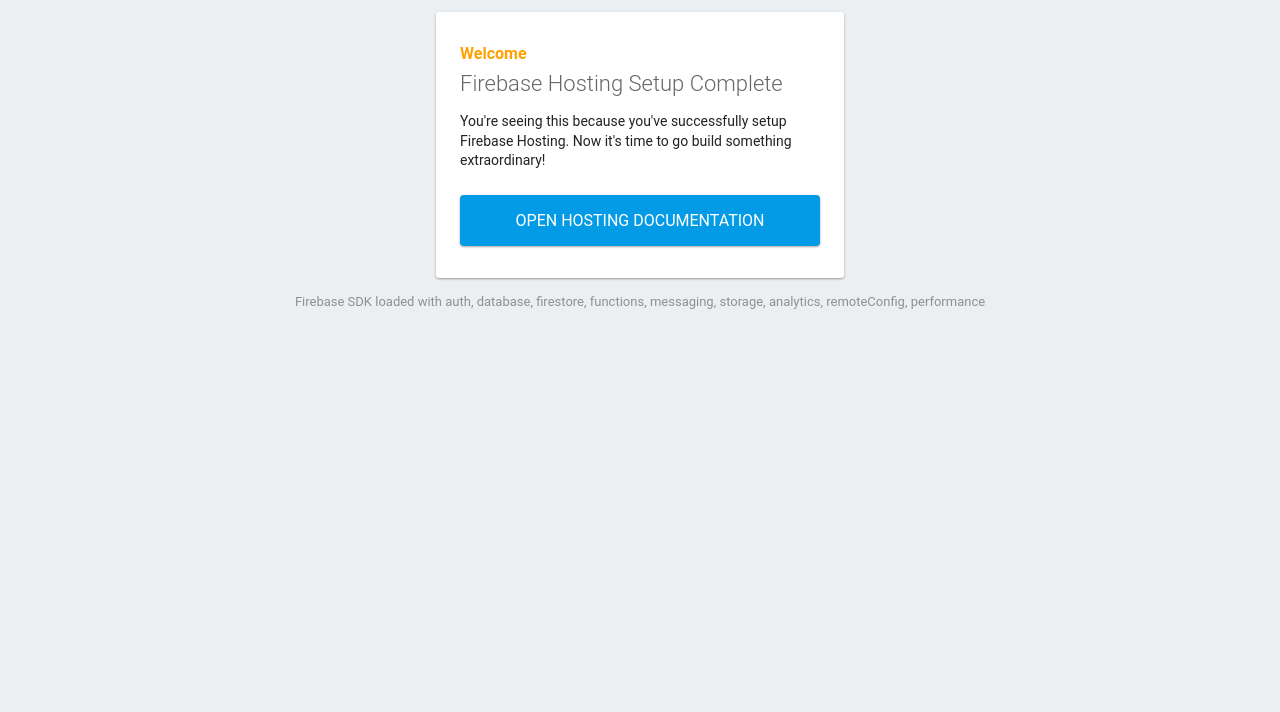
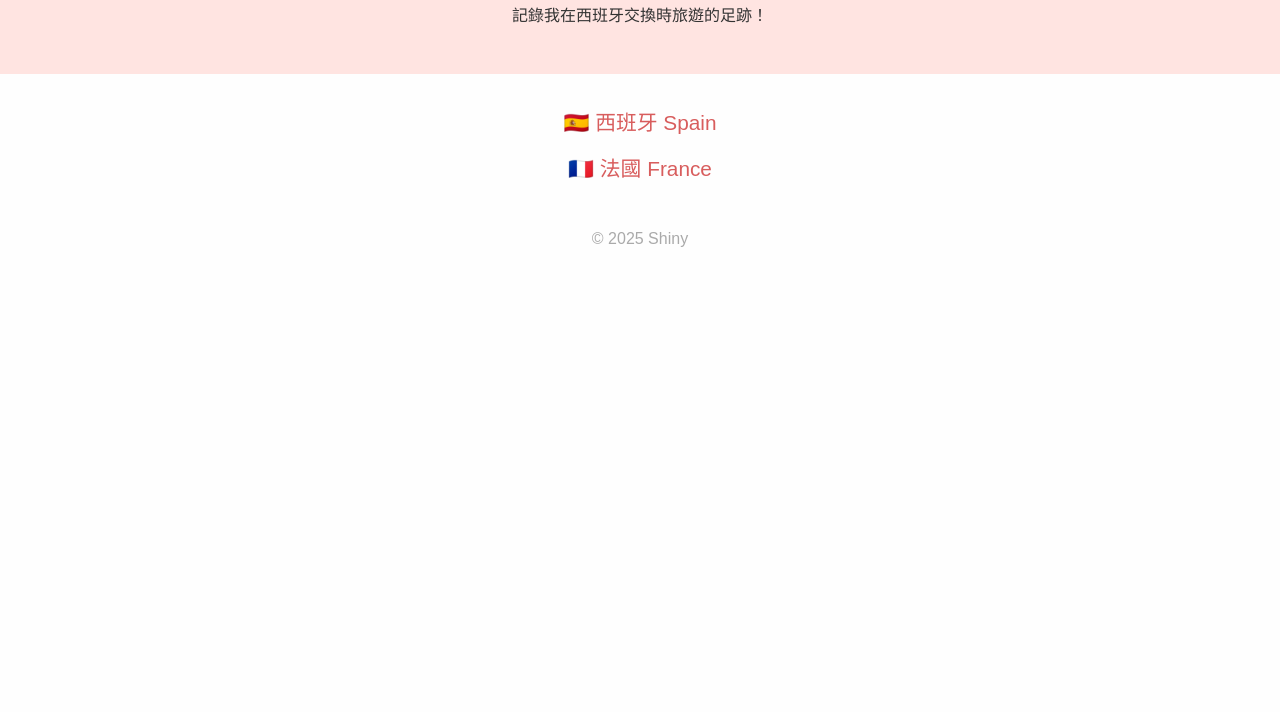
Before and after one commit to ShinyyyL/shiny-travel-web, a plain HTML site: page public/index.html in a window 1280 px wide. Shown: the part 88-800 px from the top of the page. Drawn offline with Linux system fonts and the light colour scheme; some packages are replaced by stand-ins of ours; files that its build step writes are made by us from their sources.

Commit message:
Add GA4 tracking code

```diff
--- a/public/index.html
+++ b/public/index.html
@@ -1,89 +1,34 @@
 <!DOCTYPE html>
-<html>
-  <head>
-    <meta charset="utf-8">
-    <meta name="viewport" content="width=device-width, initial-scale=1">
-    <title>Welcome to Firebase Hosting</title>
+<html lang="zh-Hant">
+<head>
+  <meta charset="UTF-8">
+  <title>Shiny's Travel Map</title>
+  <link rel="stylesheet" href="style.css">
+  <!-- GA4 Script -->
+  <script async src="https://www.googletagmanager.com/gtag/js?id=G-7R6TWT14TG"></script>
+  <script>
+    window.dataLayer = window.dataLayer || [];
+    function gtag(){dataLayer.push(arguments);}
+    gtag('js', new Date());
+    gtag('config', 'G-7R6TWT14TG');
+  </script>
+</head>
+<body>
+  <header>
+    <h1>✨ Shiny’s Travel Map ✈️</h1>
+    <p>記錄我在西班牙交換時旅遊的足跡！</p>
+  </header>
 
-    <!-- update the version number as needed -->
-    <script defer src="/__/firebase/12.0.0/firebase-app-compat.js"></script>
-    <!-- include only the Firebase features as you need -->
-    <script defer src="/__/firebase/12.0.0/firebase-auth-compat.js"></script>
-    <script defer src="/__/firebase/12.0.0/firebase-database-compat.js"></script>
-    <script defer src="/__/firebase/12.0.0/firebase-firestore-compat.js"></script>
-    <script defer src="/__/firebase/12.0.0/firebase-functions-compat.js"></script>
-    <script defer src="/__/firebase/12.0.0/firebase-messaging-compat.js"></script>
-    <script defer src="/__/firebase/12.0.0/firebase-storage-compat.js"></script>
-    <script defer src="/__/firebase/12.0.0/firebase-analytics-compat.js"></script>
-    <script defer src="/__/firebase/12.0.0/firebase-remote-config-compat.js"></script>
-    <script defer src="/__/firebase/12.0.0/firebase-performance-compat.js"></script>
-    <!--
-      initialize the SDK after all desired features are loaded, set useEmulator to false
-      to avoid connecting the SDK to running emulators.
-    -->
-    <script defer src="/__/firebase/init.js?useEmulator=true"></script>
+  <main>
+    <ul class="travel-list">
+      <li><a href="spain.html">🇪🇸 西班牙 Spain</a></li>
+      <li><a href="france.html">🇫🇷 法國 France</a></li>
+      <!-- 之後可以新增更多國家 -->
+    </ul>
+  </main>
 
-    <style media="screen">
-      body { background: #ECEFF1; color: rgba(0,0,0,0.87); font-family: Roboto, Helvetica, Arial, sans-serif; margin: 0; padding: 0; }
-      #message { background: white; max-width: 360px; margin: 100px auto 16px; padding: 32px 24px; border-radius: 3px; }
-      #message h2 { color: #ffa100; font-weight: bold; font-size: 16px; margin: 0 0 8px; }
-      #message h1 { font-size: 22px; font-weight: 300; color: rgba(0,0,0,0.6); margin: 0 0 16px;}
-      #message p { line-height: 140%; margin: 16px 0 24px; font-size: 14px; }
-      #message a { display: block; text-align: center; background: #039be5; text-transform: uppercase; text-decoration: none; color: white; padding: 16px; border-radius: 4px; }
-      #message, #message a { box-shadow: 0 1px 3px rgba(0,0,0,0.12), 0 1px 2px rgba(0,0,0,0.24); }
-      #load { color: rgba(0,0,0,0.4); text-align: center; font-size: 13px; }
-      @media (max-width: 600px) {
-        body, #message { margin-top: 0; background: white; box-shadow: none; }
-        body { border-top: 16px solid #ffa100; }
-      }
-    </style>
-  </head>
-  <body>
-    <div id="message">
-      <h2>Welcome</h2>
-      <h1>Firebase Hosting Setup Complete</h1>
-      <p>You're seeing this because you've successfully setup Firebase Hosting. Now it's time to go build something extraordinary!</p>
-      <a target="_blank" href="https://firebase.google.com/docs/hosting/">Open Hosting Documentation</a>
-    </div>
-    <p id="load">Firebase SDK Loading&hellip;</p>
-
-    <script>
-      document.addEventListener('DOMContentLoaded', function() {
-        const loadEl = document.querySelector('#load');
-        // // 🔥🔥🔥🔥🔥🔥🔥🔥🔥🔥🔥🔥🔥🔥🔥🔥🔥🔥🔥🔥🔥🔥🔥🔥🔥🔥🔥🔥🔥🔥🔥
-        // // The Firebase SDK is initialized and available here!
-        //
-        // firebase.auth().onAuthStateChanged(user => { });
-        // firebase.database().ref('/path/to/ref').on('value', snapshot => { });
-        // firebase.firestore().doc('/foo/bar').get().then(() => { });
-        // firebase.functions().httpsCallable('yourFunction')().then(() => { });
-        // firebase.messaging().requestPermission().then(() => { });
-        // firebase.storage().ref('/path/to/ref').getDownloadURL().then(() => { });
-        // firebase.analytics(); // call to activate
-        // firebase.analytics().logEvent('tutorial_completed');
-        // firebase.performance(); // call to activate
-        //
-        // // 🔥🔥🔥🔥🔥🔥🔥🔥🔥🔥🔥🔥🔥🔥🔥🔥🔥🔥🔥🔥🔥🔥🔥🔥🔥🔥🔥🔥🔥🔥🔥
-
-        try {
-          let app = firebase.app();
-          let features = [
-            'auth',
-            'database',
-            'firestore',
-            'functions',
-            'messaging',
-            'storage',
-            'analytics',
-            'remoteConfig',
-            'performance',
-          ].filter(feature => typeof app[feature] === 'function');
-          loadEl.textContent = `Firebase SDK loaded with ${features.join(', ')}`;
-        } catch (e) {
-          console.error(e);
-          loadEl.textContent = 'Error loading the Firebase SDK, check the console.';
-        }
-      });
-    </script>
-  </body>
+  <footer>
+    <p>© 2025 Shiny</p>
+  </footer>
+</body>
 </html>
```
